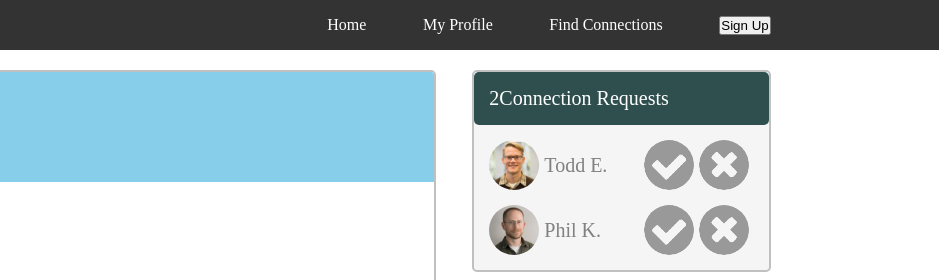
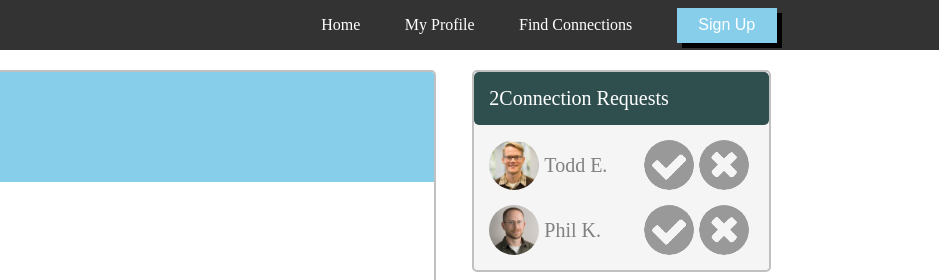
Before and after one commit to NgChris415/Web-Fundamentals, a plain HTML site: page ProfilePage/Ng_Christopher_Profile_Page.html in a window 1280 px wide. Shown: the top 280 px of the page, 341-1280 px from the left. Drawn offline with Linux system fonts and the light colour scheme.

Commit message:
Update Ng_Christopher_Profile_page.css

```diff
--- a/ProfilePage/Ng_Christopher_Profile_page.css
+++ b/ProfilePage/Ng_Christopher_Profile_page.css
@@ -38,7 +38,7 @@
     margin-left: 20px;
 }
 
-.btn {
+.SignUp {
     height: 35px;
     width: 100px;
     background-color: skyblue;
```
